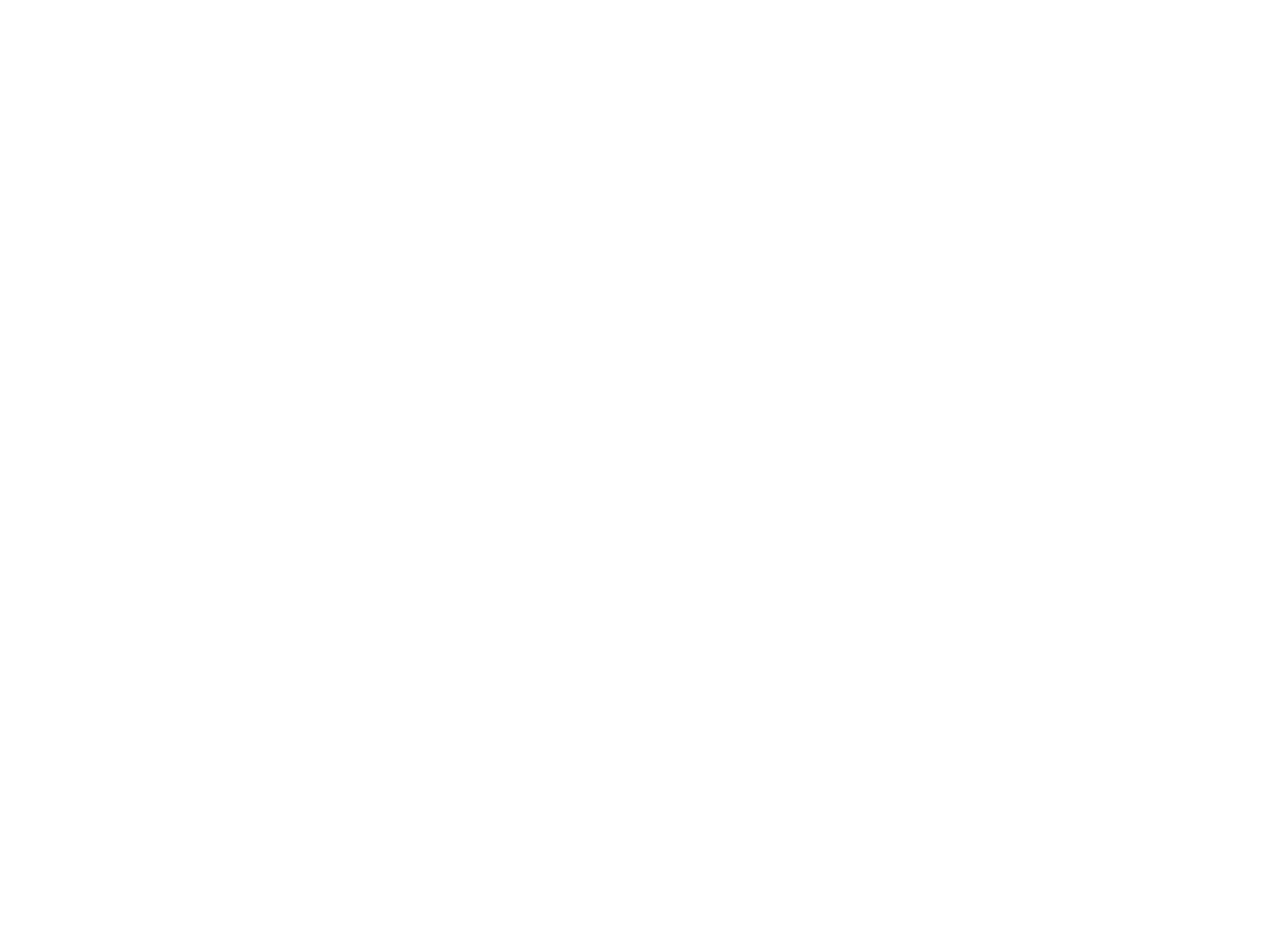
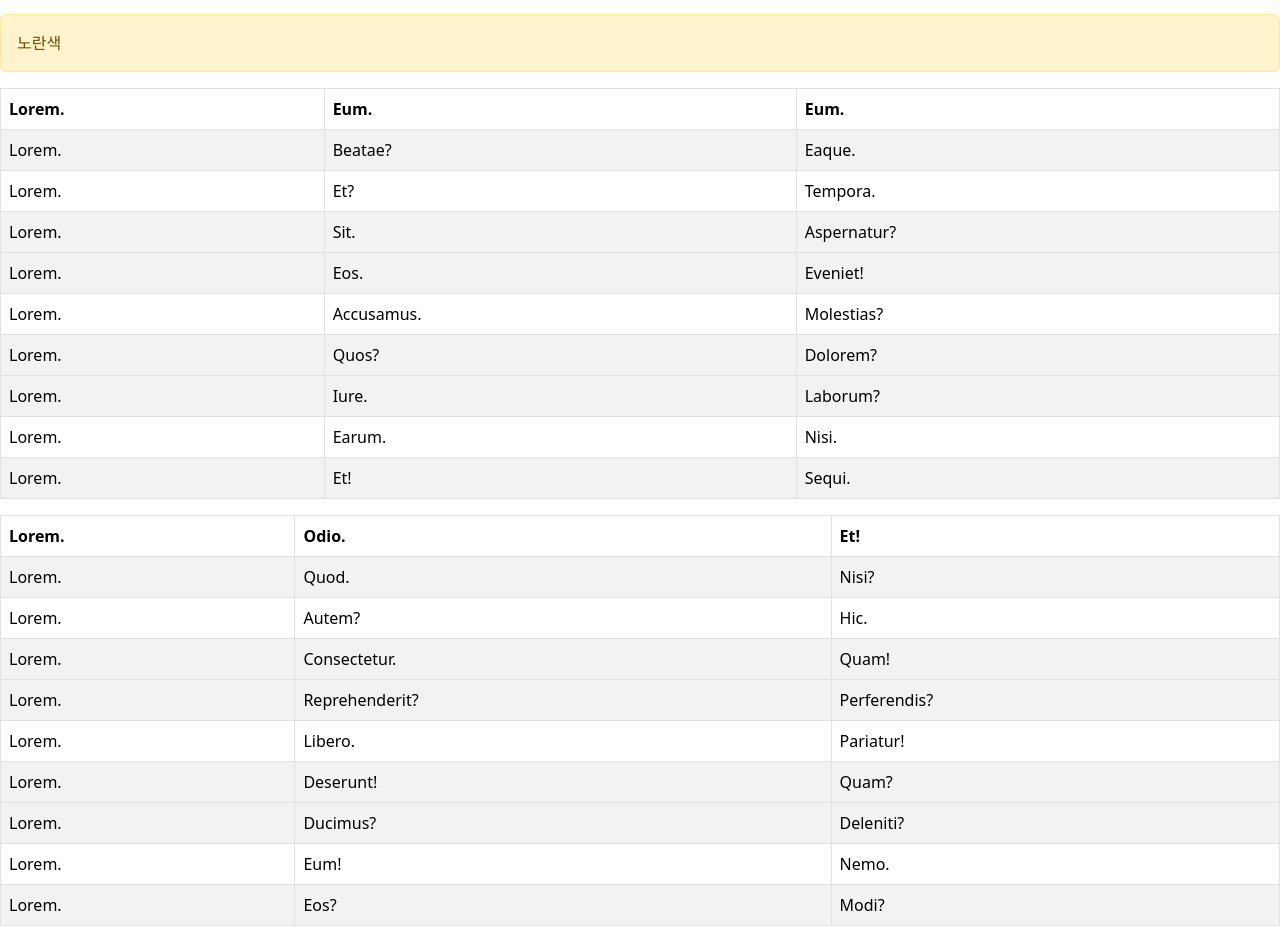
Before and after one commit to yumin359/react, a React (Vite) app: page / in a window 1280 px wide. Shown: the part 286-1228 px from the top of the page. Before the commit the page ends 800 px from the top, so only its background shows below. Built offline with nearby package versions, Linux system fonts and the light colour scheme.

Commit message:
0701 react bootstrap table

```diff
--- a/src/App16.jsx
+++ b/src/App16.jsx
@@ -1,4 +1,4 @@
-import { Button } from "react-bootstrap";
+import { Alert, Button, Table } from "react-bootstrap";
 
 function App16() {
   return (
@@ -19,6 +19,135 @@
       <Button variant="outline-secondary" size="sm">
         b3
       </Button>
+      <hr />
+      <Alert variant="danger">위험 경고</Alert>
+      <Alert variant="info">정보 알림</Alert>
+      {/* 연습 : Alert 만들어보기 */}
+      <Alert variant="warning">노란색</Alert>
+      {/* 연습 : Table component 사용해서 아래와 같은 table 만들어보기 */}
+      <Table striped bordered hover>
+        <thead>
+          <tr>
+            <th>Lorem.</th>
+            <th>Eum.</th>
+            <th>Eum.</th>
+          </tr>
+        </thead>
+        <tbody>
+          <tr>
+            <td>Lorem.</td>
+            <td>Beatae?</td>
+            <td>Eaque.</td>
+          </tr>
+          <tr>
+            <td>Lorem.</td>
+            <td>Et?</td>
+            <td>Tempora.</td>
+          </tr>
+          <tr>
+            <td>Lorem.</td>
+            <td>Sit.</td>
+            <td>Aspernatur?</td>
+          </tr>
+        </tbody>
+        <tbody>
+          <tr>
+            <td>Lorem.</td>
+            <td>Eos.</td>
+            <td>Eveniet!</td>
+          </tr>
+          <tr>
+            <td>Lorem.</td>
+            <td>Accusamus.</td>
+            <td>Molestias?</td>
+          </tr>
+          <tr>
+            <td>Lorem.</td>
+            <td>Quos?</td>
+            <td>Dolorem?</td>
+          </tr>
+        </tbody>
+        <tbody>
+          <tr>
+            <td>Lorem.</td>
+            <td>Iure.</td>
+            <td>Laborum?</td>
+          </tr>
+          <tr>
+            <td>Lorem.</td>
+            <td>Earum.</td>
+            <td>Nisi.</td>
+          </tr>
+          <tr>
+            <td>Lorem.</td>
+            <td>Et!</td>
+            <td>Sequi.</td>
+          </tr>
+        </tbody>
+      </Table>
+
+      {/* 아래는 bootstrap으로 한 거 */}
+      {/*table.table.table-striped.table-bordered.table-hover>thead>tr>th*3>lorem1^^^tbody>tr*3>td*3>lorem1*/}
+      <table className="table table-striped table-bordered table-hover">
+        <thead>
+          <tr>
+            <th>Lorem.</th>
+            <th>Odio.</th>
+            <th>Et!</th>
+          </tr>
+        </thead>
+        <tbody>
+          <tr>
+            <td>Lorem.</td>
+            <td>Quod.</td>
+            <td>Nisi?</td>
+          </tr>
+          <tr>
+            <td>Lorem.</td>
+            <td>Autem?</td>
+            <td>Hic.</td>
+          </tr>
+          <tr>
+            <td>Lorem.</td>
+            <td>Consectetur.</td>
+            <td>Quam!</td>
+          </tr>
+        </tbody>
+        <tbody>
+          <tr>
+            <td>Lorem.</td>
+            <td>Reprehenderit?</td>
+            <td>Perferendis?</td>
+          </tr>
+          <tr>
+            <td>Lorem.</td>
+            <td>Libero.</td>
+            <td>Pariatur!</td>
+          </tr>
+          <tr>
+            <td>Lorem.</td>
+            <td>Deserunt!</td>
+            <td>Quam?</td>
+          </tr>
+        </tbody>
+        <tbody>
+          <tr>
+            <td>Lorem.</td>
+            <td>Ducimus?</td>
+            <td>Deleniti?</td>
+          </tr>
+          <tr>
+            <td>Lorem.</td>
+            <td>Eum!</td>
+            <td>Nemo.</td>
+          </tr>
+          <tr>
+            <td>Lorem.</td>
+            <td>Eos?</td>
+            <td>Modi?</td>
+          </tr>
+        </tbody>
+      </table>
     </>
   );
 }
```
